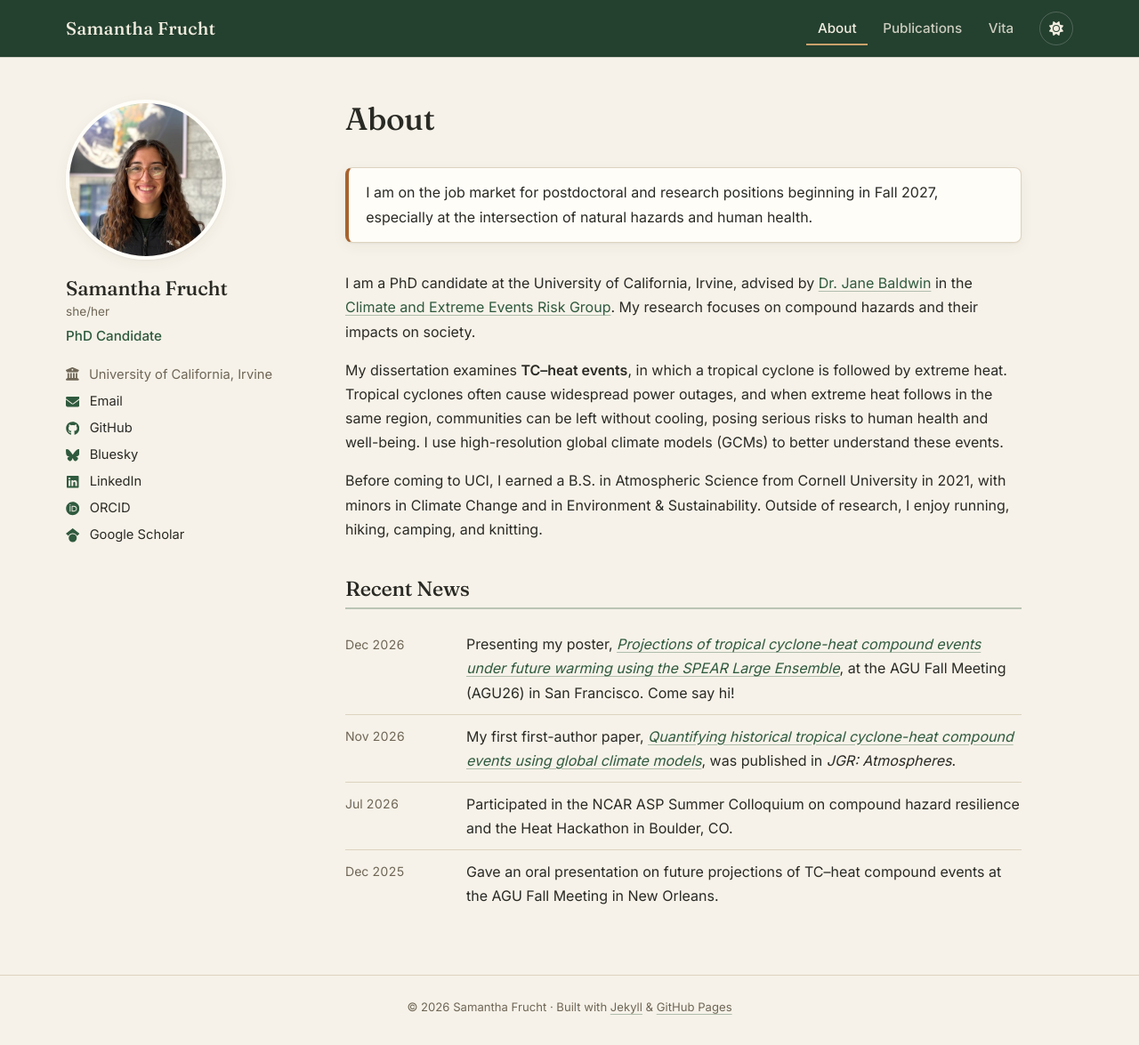
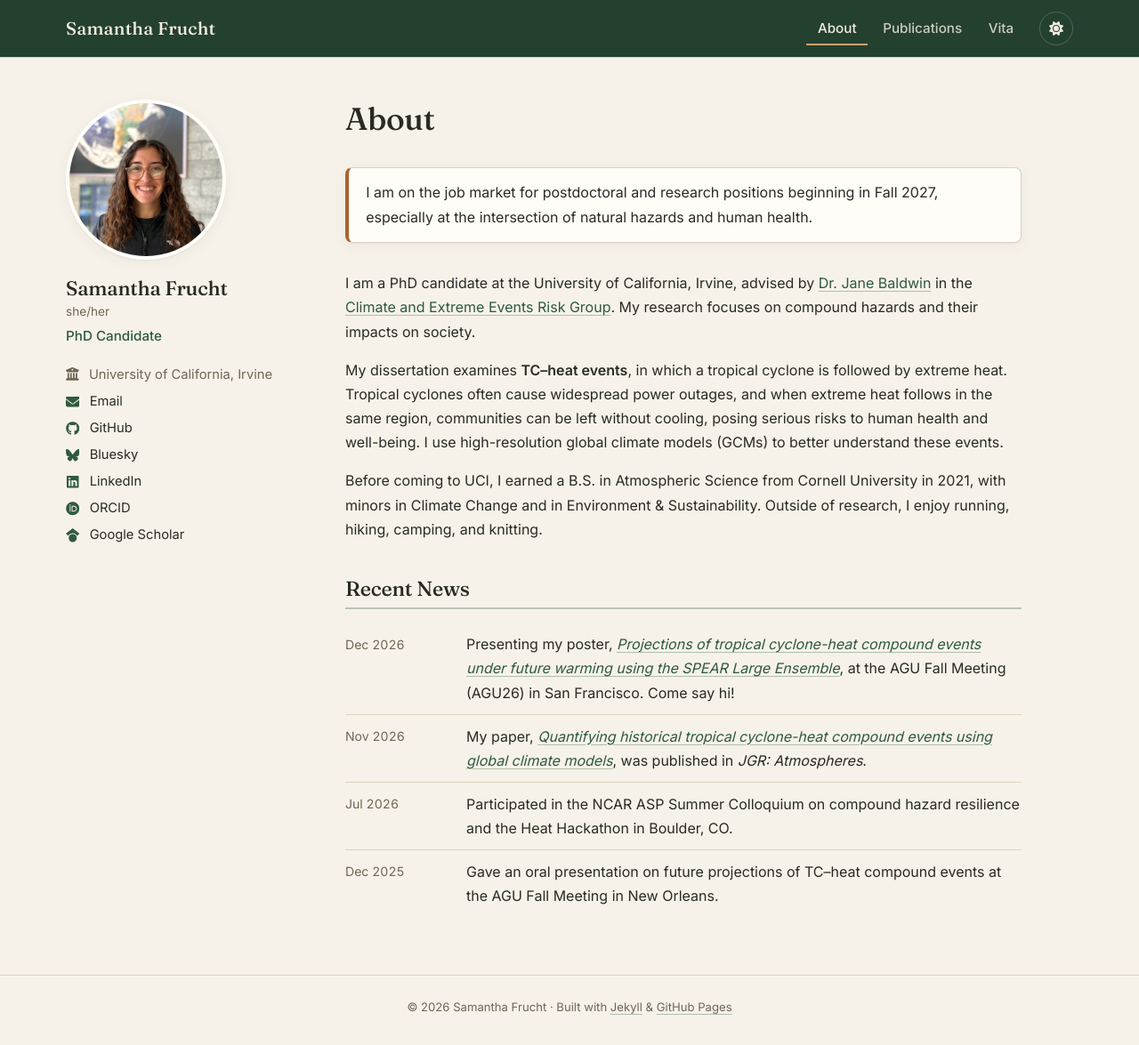
Before and after one commit to samfrucht/samfrucht.github.io, a Jekyll site: the page built from index.md, in a window 1280 px wide and 1175 px high. Shown: the whole window at 89% size. Built offline with Jekyll 4.4.1, drawn with Linux system fonts in a browser that asks for light colours.

Commit message:
News: simplify JGR item wording
Co-Authored-By: Claude Opus 5.5 <noreply@anthropic.com>
Claude-Session: https://claude.ai/code/session_01YNjHfz6pZMsPt2Ai27dWjm

```diff
--- a/_data/news.yml
+++ b/_data/news.yml
@@ -7,7 +7,7 @@
   text: "Presenting my poster, [*Projections of tropical cyclone-heat compound events under future warming using the SPEAR Large Ensemble*](https://studio.m-anage.com/agu/agu26/meetingapp.cgi/Paper/2096015), at the AGU Fall Meeting (AGU26) in San Francisco. Come say hi!"
 
 - date: 2026-11-24
-  text: "My first first-author paper, [*Quantifying historical tropical cyclone-heat compound events using global climate models*](https://doi.org/10.1029/2026JD047940), was published in *JGR: Atmospheres*."
+  text: "My paper, [*Quantifying historical tropical cyclone-heat compound events using global climate models*](https://doi.org/10.1029/2026JD047940), was published in *JGR: Atmospheres*."
 
 - date: 2026-07-01
   text: "Participated in the NCAR ASP Summer Colloquium on compound hazard resilience and the Heat Hackathon in Boulder, CO."
```
